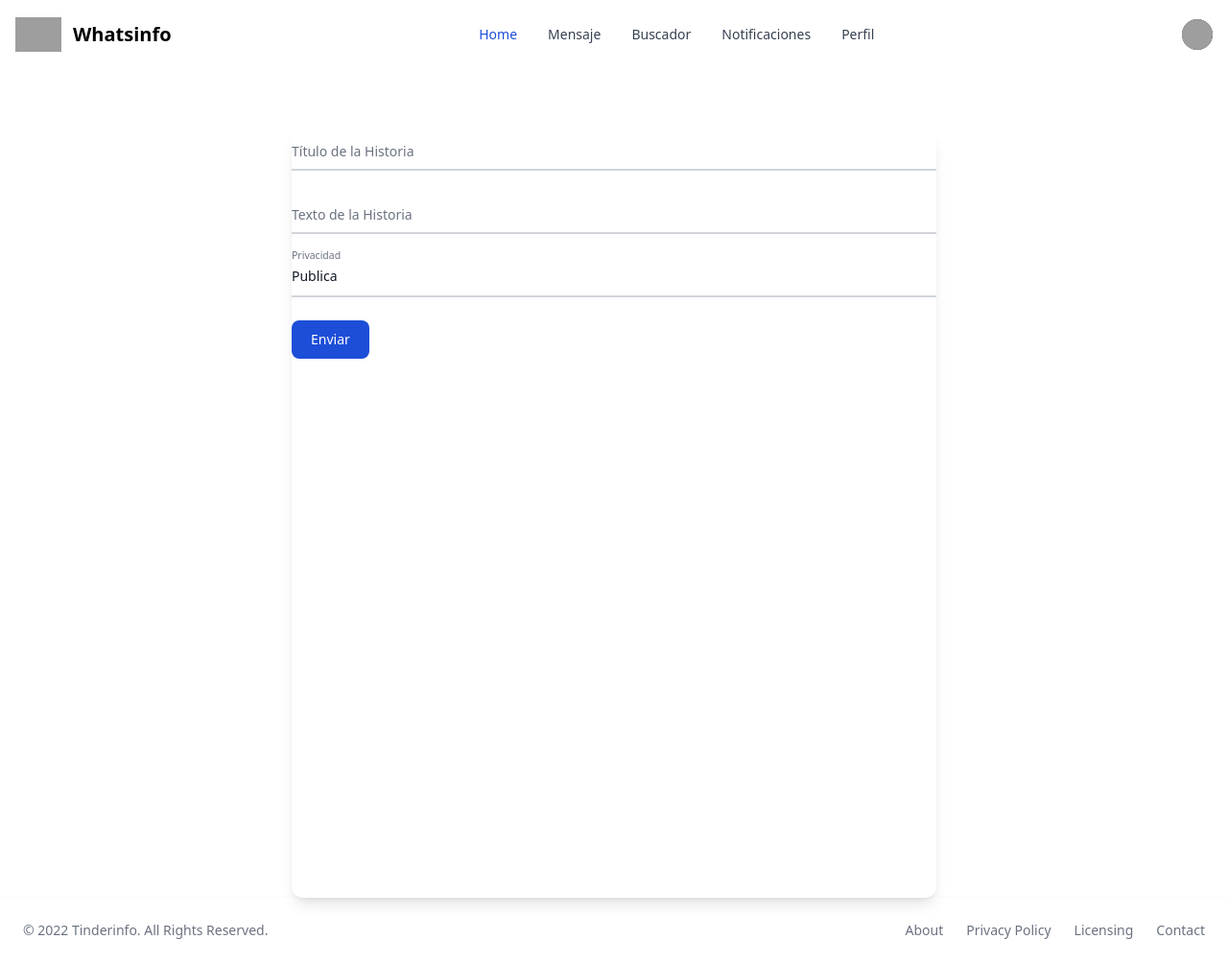
After one commit to AlejandroB10/Twitter-App-BD202, a PHP site: page /BD245614068P/editarHist.php?id=1 in a window 1280 px wide. The commit adds this page. Shown: the whole page at 96% size. Run offline with PHP 8.4, Linux system fonts and the light colour scheme; some libraries are stand-ins or nearby versions; grey boxes are pictures that could not be loaded.

Commit message:
gestion de historias y fix mensajes

```diff
--- /dev/null
+++ b/BD245614068P/editarHist.php
@@ -0,0 +1,52 @@
+<!-- Creamos formulario de hacer Historia -->
+<html>
+<!DOCTYPE html>
+<html lang="en">
+
+<head>
+    <meta charset="UTF-8">
+    <meta http-equiv="X-UA-Compatible" content="IE=edge">
+    <meta name="viewport" content="width=device-width, initial-scale=1.0">
+    <title>Home</title>
+    <script src="../tailwind.js"></script>
+    <script src="https://cdn.lordicon.com/qjzruarw.js"></script>
+</head>
+
+<body>
+    <header>
+        <?php
+        include('../header.php');
+        $id = $_GET['id'];
+        ?>
+    </header>
+    <div class="relative min-h-screen  max-w-md mx-auto md:max-w-2xl mt-6 min-w-0 break-words bg-white w-full mb-0 shadow-lg rounded-xl mt-16">
+
+        <form method="POST" action="updateHist.php?id=<?=$id?>">
+
+            <div class="relative z-0 mb-6 w-full group">
+                <input type="text" name="titulo" id="titulo" class="block py-2.5 px-0 w-full text-sm text-gray-900 bg-transparent border-0 border-b-2 border-gray-300 appearance-none focus:outline-none focus:ring-0 focus:border-blue-600 peer" placeholder=" " />
+                <label for="floating_email" class="peer-focus:font-medium absolute text-sm text-gray-500 duration-300 transform -translate-y-6 scale-75 top-3 -z-10 origin-[0] peer-focus:left-0 peer-focus:text-blue-600 peer-placeholder-shown:scale-100 peer-placeholder-shown:translate-y-0 peer-focus:scale-75 peer-focus:-translate-y-6">Título de la Historia</label>
+            </div>
+            <div class="relative z-0 mb-6 w-full group">
+                <input type="text" name="texto" id="texto" class="block py-2.5 px-0 w-full text-sm text-gray-900 bg-transparent border-0 border-b-2 border-gray-300 appearance-none  focus:outline-none focus:ring-0 focus:border-blue-600 peer" placeholder=" " />
+                <label for="floating_last_name" class="peer-focus:font-medium absolute text-sm text-gray-500 duration-300 transform -translate-y-6 scale-75 top-3 -z-10 origin-[0] peer-focus:left-0 peer-focus:text-blue-600 peer-placeholder-shown:scale-100 peer-placeholder-shown:translate-y-0 peer-focus:scale-75 peer-focus:-translate-y-6">Texto de la Historia</label>
+            </div>
+            <!-- Opción desplegable que te de elegir entre Publico y privado -->
+            <div class="relative z-0 mb-6 w-full group">
+                <select name="privacidad" id="privacidad" class="block py-2.5 px-0 w-full text-sm text-gray-900 bg-transparent border-0 border-b-2 border-gray-300 appearance-none  focus:outline-none focus:ring-0 focus:border-blue-600 peer" placeholder=" " required>
+                    <option value="Publica">Publica</option>
+                    <option value="Privada">Privada</option>
+                </select>
+                <label for="floating_last_name" class="peer-focus:font-medium absolute text-sm text-gray-500 duration-300 transform -translate-y-6 scale-75 top-3 -z-10 origin-[0] peer-focus:left-0 peer-focus:text-blue-600 peer-placeholder-shown:scale-100 peer-placeholder-shown:translate-y-0 peer-focus:scale-75 peer-focus:-translate-y-6">Privacidad</label>
+            </div>
+
+            <button type="submit" class="text-white bg-blue-700 hover:bg-blue-800 focus:ring-4 focus:outline-none focus:ring-blue-300 font-medium rounded-lg text-sm w-full sm:w-auto px-5 py-2.5 text-center">Enviar</button>
+        </form>
+    </div>
+
+    <footer>
+        <?php include('../footer.php'); ?>
+    </footer>
+</body>
+
+</html>
--- a/BD249608499Y/missatge1.php
+++ b/BD249608499Y/missatge1.php
@@ -1,7 +1,7 @@
 <?php
 
 session_start();
-$nomUsuari = 'tuti';
+$nomUsuari = $_SESSION["user"];
 
 include('../conexion.php');
 // include('chat.php');
@@ -88,7 +88,7 @@ function addcontacto($who, $dataMissatge, $missatge, $nomUsuari)
     <meta name="viewport" content="width=device-width, initial-scale=1.0">
     <title>Missatge</title>
     <link rel="stylesheet" href="../lib/app.css">
-    <script src="../tailwind.js"></script>
+    <script src="https://cdn.tailwindcss.com"></script>
 </head>
 
 <body>
@@ -326,7 +326,6 @@ function addcontacto($who, $dataMissatge, $missatge, $nomUsuari)
         var param = 'nomUsuari=' + nomU + '&nomReceptor=' + nomR + '&missatge=' + missatge;
         var asynchronous = true;
 
-
         ajax.open(method, url, asynchronous);
 
         ajax.setRequestHeader("content-type", "application/x-www-form-urlencoded");
```
Also changed, not shown: BD204305407Z/showPubli.php (+12 -3 lines), BD245614068P/deleteHist.php (added, +9 -0 lines), BD245614068P/updateHist.php (added, +21 -0 lines).
